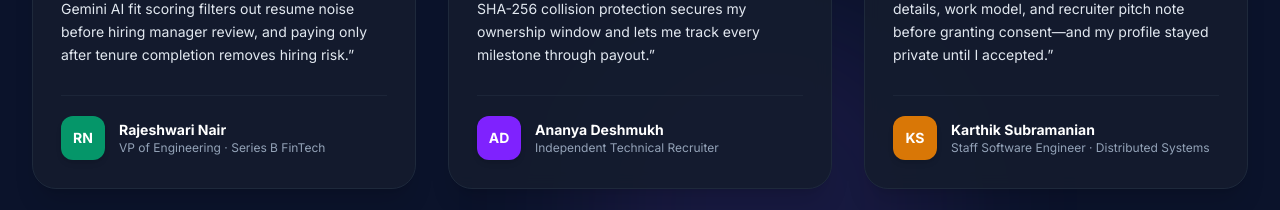
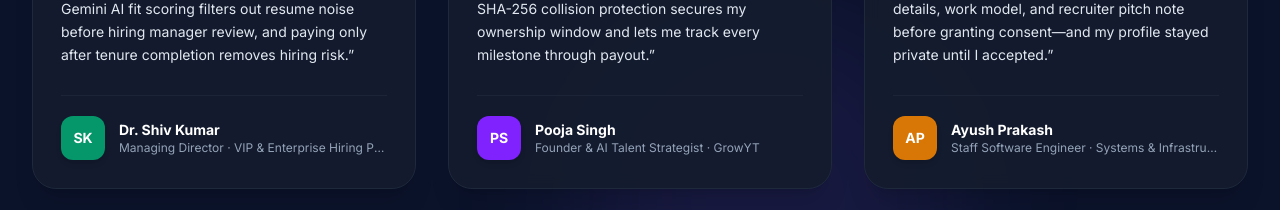
Before and after one commit to ayushprakash1010-jpg/questedge, a Next.js app in the folder work-nucleus/frontend/: page / in a window 1280 px wide. Shown: the part 7680-7890 px from the top of the page. Built offline with nearby package versions, Linux system fonts and the light colour scheme; no server answers.

Commit message:
chore(landing): restore real author names in testimonials

```diff
--- a/work-nucleus/frontend/src/components/landing/testimonials.tsx
+++ b/work-nucleus/frontend/src/components/landing/testimonials.tsx
@@ -14,9 +14,9 @@ const testimonials: Testimonial[] = [
   {
     quote:
       "Switching from traditional agency retainers to performance-backed referral bounties gave our engineering team immediate cost predictability. Gemini AI fit scoring filters out resume noise before hiring manager review, and paying only after tenure completion removes hiring risk.",
-    name: "Rajeshwari Nair",
-    role: "VP of Engineering · Series B FinTech",
-    initials: "RN",
+    name: "Dr. Shiv Kumar",
+    role: "Managing Director · VIP & Enterprise Hiring Partner",
+    initials: "SK",
     avatarBg: "bg-emerald-600",
     tag: "For Companies",
     tagColor: "text-emerald-400 bg-emerald-950/60 border-emerald-800/60",
@@ -24,9 +24,9 @@ const testimonials: Testimonial[] = [
   {
     quote:
       "Exclusive claim scope locks change the game for independent recruiters. Instead of worrying about duplicate submissions or credit disputes, SHA-256 collision protection secures my ownership window and lets me track every milestone through payout.",
-    name: "Ananya Deshmukh",
-    role: "Independent Technical Recruiter",
-    initials: "AD",
+    name: "Pooja Singh",
+    role: "Founder & AI Talent Strategist · GrowYT",
+    initials: "PS",
     avatarBg: "bg-violet-600",
     tag: "For Recruiters",
     tagColor: "text-violet-400 bg-violet-950/60 border-violet-800/60",
@@ -34,9 +34,9 @@ const testimonials: Testimonial[] = [
   {
     quote:
       "I usually ignore cold recruiter outreach because profiles get forwarded without permission. On QuestEdge, I reviewed the company name, role details, work model, and recruiter pitch note before granting consent—and my profile stayed private until I accepted.",
-    name: "Karthik Subramanian",
-    role: "Staff Software Engineer · Distributed Systems",
-    initials: "KS",
+    name: "Ayush Prakash",
+    role: "Staff Software Engineer · Systems & Infrastructure",
+    initials: "AP",
     avatarBg: "bg-amber-600",
     tag: "For Candidates",
     tagColor: "text-amber-400 bg-amber-950/60 border-amber-800/60",
```
